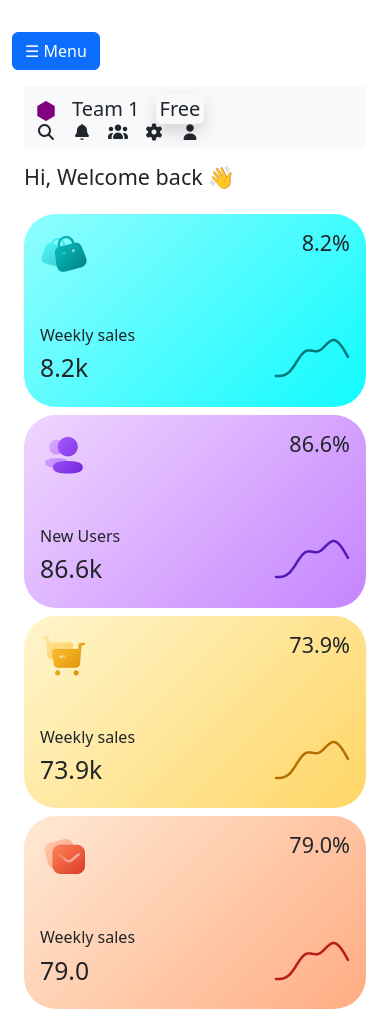
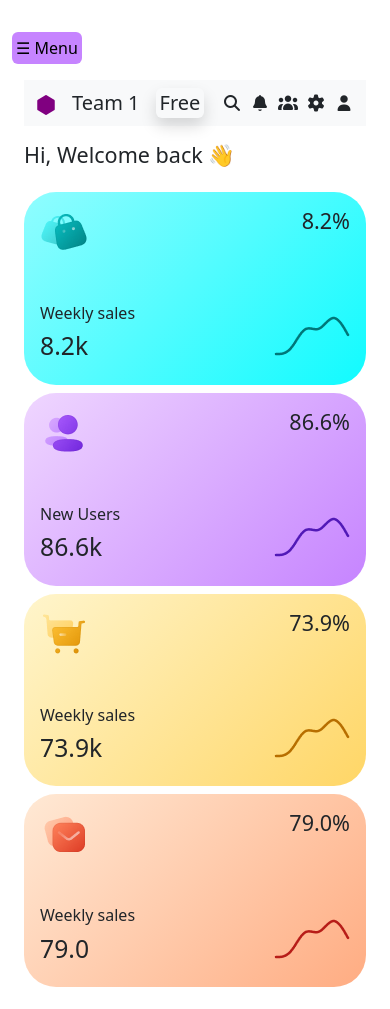
Before and after one commit to vijaymadaneip/Dashboard-Figma-Bootstrap, a plain HTML site: page index.html in a window 390 px wide. Shown: the top 1009 px of the page. Drawn offline with nearby package versions, Linux system fonts and the light colour scheme.

Commit message:
Update index.html

```diff
--- a/index.html
+++ b/index.html
@@ -36,8 +36,8 @@
                 <!-- <div class="col-12 col-sm-2 mb-3"> -->
                 <div class="col-12 col-sm-2 col-lg-2 mt-2">
                     <!-- <div class=" col-12 col-lg-3 col-md-6 mt-2"> -->
-                    <button class="btn btn-primary d-md-none d-block" type="button" data-bs-toggle="offcanvas"
-                        data-bs-target="#sidebarOffcanvas" aria-controls="sidebarOffcanvas">
+                    <button class="d-md-none d-block border-0 rounded-2 p-1" type="button" data-bs-toggle="offcanvas"
+                        data-bs-target="#sidebarOffcanvas" aria-controls="sidebarOffcanvas" style="background-color: #C684FF;">
                         ☰ Menu
                     </button>
 
@@ -358,9 +358,8 @@
                                 </div>
                                 <!--Right-->
 
-                                <div class="d-flex gap-3 justify-content-center">
+                                <div class="d-flex gap-2">
                                     <i class="fa-solid fa-magnifying-glass"></i>
-                                    <!-- <div class="container rounded bg-success"><img src="assets/logo/indiaflag.png " alt="flag"></div> -->
                                     <i class="fa-solid fa-bell"></i>
                                     <i class="fa-solid fa-users"></i>
                                     <i class="fa-solid fa-gear"></i>
```
